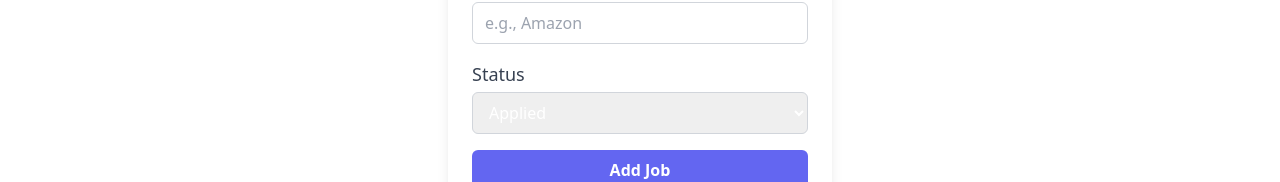
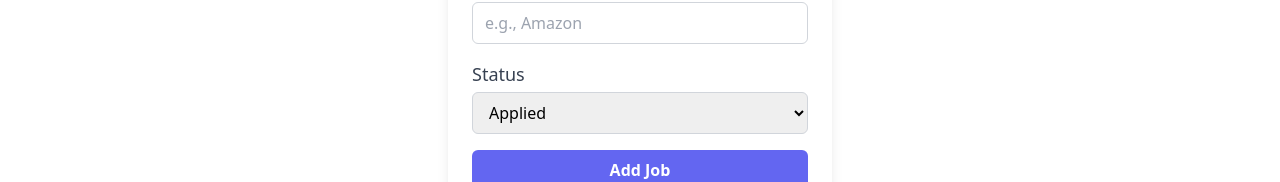
Before and after one commit to hasantohidul/job-application-tracker, a React (Create React App) app: page /add-job in a window 1280 px wide. Shown: the part 268-450 px from the top of the page. Built offline with nearby package versions, Linux system fonts and the light colour scheme.

Commit message:
style: add text color to select field in JobForm to ensure visibility

```diff
--- a/src/components/JobForm.js
+++ b/src/components/JobForm.js
@@ -54,7 +54,7 @@ const CustomSelect = ({ label, ...props }) => {
         {label}
       </label>
       <select
-        className={`w-full px-3 py-2 border ${hasError ? "border-red-500" : "border-gray-300"} rounded-md focus:outline-none focus:ring-indigo-500`}
+        className={`w-full text-black px-3 py-2 border ${hasError ? "border-red-500" : "border-gray-300"} rounded-md focus:outline-none focus:ring-indigo-500`}
         {...field}
         {...props}
       >
```
